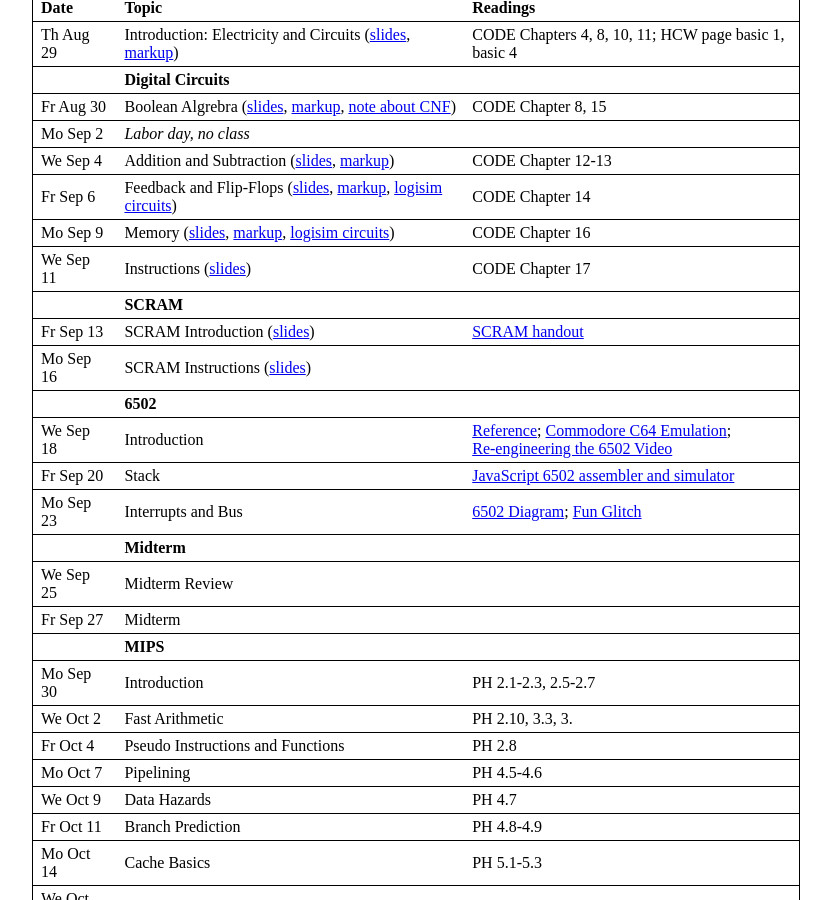
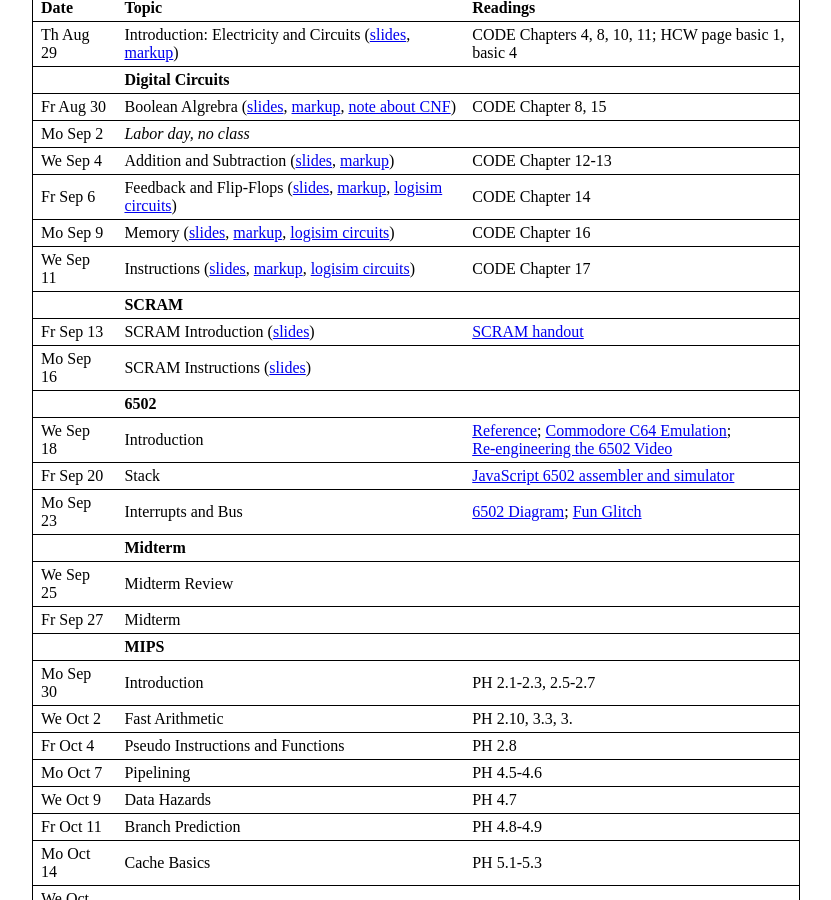
Before and after one commit to jhucsf/fall2019, a Jekyll site: the page built from index.md, in a window 1280 px wide and 900 px high, scrolled down 905 px. Shown: the whole window, without its empty margins (224-1055 px from the left). Built offline with Jekyll 4.4.1, drawn with Linux system fonts in a browser that asks for light colours.

Commit message:
update with markup/circuits for lecture 6

```diff
--- a/index.md
+++ b/index.md
@@ -51,7 +51,7 @@
 We Sep 4  | Addition and Subtraction ([slides](lec/lec03.pdf), [markup](lec/lec03-ink.pdf))                  | CODE Chapter 12-13
 Fr Sep 6  | Feedback and Flip-Flops ([slides](lec/lec04.pdf), [markup](lec/lec04-ink.pdf), [logisim circuits](res/demoSequentialLogic.circ))                   | CODE Chapter 14
 Mo Sep 9  | Memory ([slides](lec/lec05.pdf), [markup](lec/lec05-ink.pdf), [logisim circuits](res/demoMemory.circ))          | CODE Chapter 16
-We Sep 11 | Instructions ([slides](lec/lec06.pdf))    | CODE Chapter 17
+We Sep 11 | Instructions ([slides](lec/lec06.pdf), [markup](lec/lec06-ink.pdf), [logisim circuits](res/demoInstructions.circ))    | CODE Chapter 17
           | **SCRAM**
 Fr Sep 13 | SCRAM Introduction ([slides](lec/lec07.pdf))                        | [SCRAM handout](https://www.cs.jhu.edu/~phi/csf/scram/dewdney-omnibus-scram.pdf)
 Mo Sep 16 | SCRAM Instructions ([slides](lec/lec08.pdf))                        |
```
Also changed, not shown: 3 other files.
